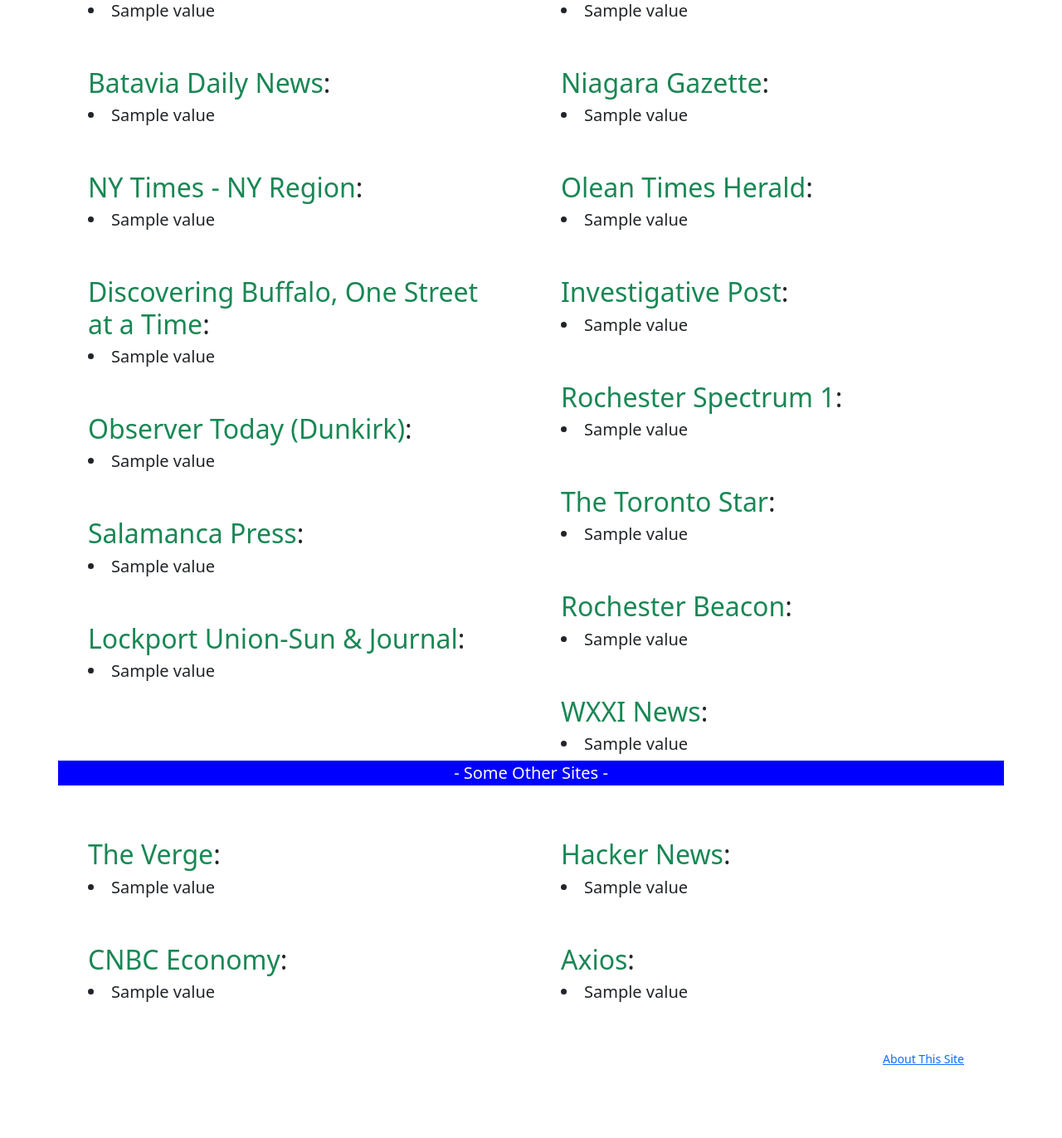
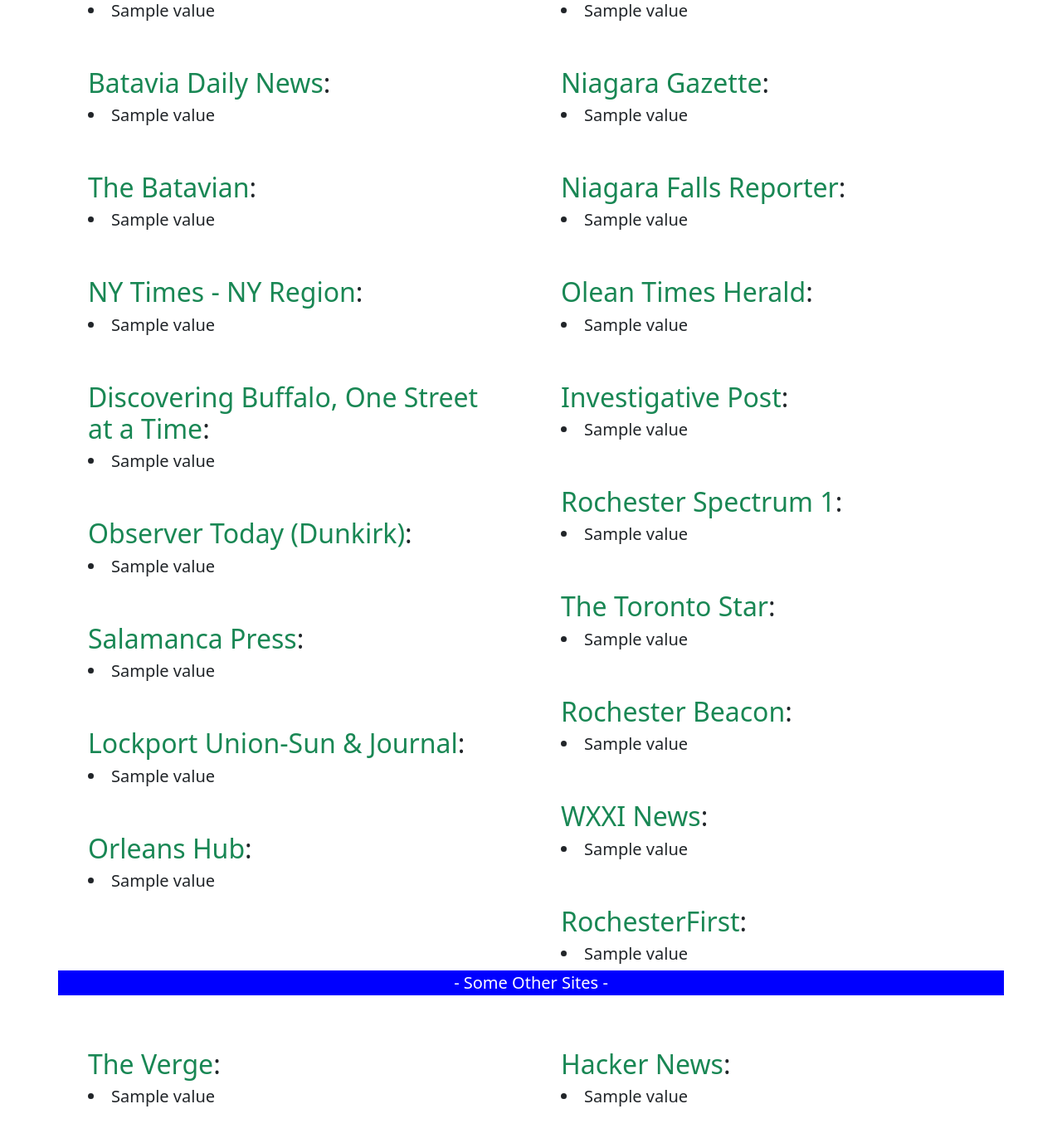
Before and after one commit to Blake-/wny-news, a Django app: template news/templates/index.html in a window 1280 px wide. Shown: the part 1059-2431 px from the top of the page at 83% size. Before the commit the page ends 2343 px from the top, so only its background shows below. Run offline with Django 3.2, Linux system fonts and the light colour scheme; the template is opened without the code that fills it: most values are stand-ins (such as "Sample title", 1, 10 or a date in 2020); some libraries are stand-ins or nearby versions.

Commit message:
new sites

```diff
--- a/news/templates/index.html
+++ b/news/templates/index.html
@@ -148,6 +148,23 @@
     </div>
     <!-- Batavia News -->
 
+    <!-- The Batavian -->
+    <div class="container d-block pt-5">
+      <h2><a href="https://www.thebatavian.com/" target="_blank" class="text-decoration-none text-success">The Batavian</a>: </h2>
+        {% if thebatavian_news %}
+            {% for value in thebatavian_news %}
+                <div class="d-flex">
+                 <h5 class="card-title">
+                  <li><a href="{{ value.url }}" target="_blank" class="text-decoration-none text-dark">{{ value.title }}</a>
+                 </h5>
+                </div>
+            {% endfor %}
+        {% else %}
+            <p class="lead">Something failed here last run.</p>
+        {% endif %}
+    </div>
+    <!-- The Batavian -->
+
     <!-- NYTimes News -->
     <div class="container d-block pt-5">
       <h2><a href="https://www.nytimes.com/section/nyregion" target="_blank" class="text-decoration-none text-success">NY Times - NY Region</a>: </h2>
@@ -232,6 +249,23 @@
         {% endif %}
     </div>
     <!-- Lockport Union-Sun & Journal -->
+
+    <!-- Orleans Hub -->
+    <div class="container d-block pt-5">
+      <h2><a href="https://orleanshub.com/" target="_blank" class="text-decoration-none text-success">Orleans Hub</a>: </h2>
+        {% if orleanshub_news %}
+            {% for value in orleanshub_news %}
+                <div class="d-flex">
+                 <h5 class="card-title">
+                  <li><a href="{{ value.url }}" target="_blank" class="text-decoration-none text-dark">{{ value.title }}</a>
+                 </h5>
+                </div>
+            {% endfor %}
+        {% else %}
+            <p class="lead">Something failed here last run.</p>
+        {% endif %}
+    </div>
+    <!-- Orleans Hub -->
 
       <!---------- Left Column Ends Here ---------->
 
@@ -361,6 +395,23 @@
     </div>
     <!-- Niagara Falls News -->
 
+    <!-- Niagara Falls Reporter -->
+    <div class="container d-block pt-5">
+      <h2><a href="https://niagarafallsreporter.com/" target="_blank" class="text-decoration-none text-success">Niagara Falls Reporter</a>: </h2>
+        {% if niagarafallsreporter_news %}
+            {% for value in niagarafallsreporter_news %}
+                <div class="d-flex">
+                 <h5 class="card-title">
+                  <li><a href="{{ value.url }}" target="_blank" class="text-decoration-none text-dark">{{ value.title }}</a>
+                 </h5>
+                </div>
+            {% endfor %}
+        {% else %}
+            <p class="lead">Something failed here last run.</p>
+        {% endif %}
+    </div>
+    <!-- Niagara Falls Reporter -->
+
 
     <!-- Olean News -->
     <div class="container d-block pt-5">
@@ -464,6 +515,22 @@
     </div>
     <!-- WXXI News -->
 
+    <!-- RochesterFirst -->
+    <div class="container d-block pt-5">
+      <h2><a href="https://www.rochesterfirst.com/" target="_blank" class="text-decoration-none text-success">RochesterFirst</a>: </h2>
+        {% if rochesterfirst_news %}
+            {% for value in rochesterfirst_news %}
+                <div class="d-flex">
+                 <h5 class="card-title">
+                  <li><a href="{{ value.url }}" target="_blank" class="text-decoration-none text-dark">{{ value.title }}</a>
+                 </h5>
+                </div>
+            {% endfor %}
+        {% else %}
+            <p class="lead">Something failed here last run.</p>
+        {% endif %}
+    </div>
+    <!-- RochesterFirst -->
 
 
     </div>
```
Also changed, not shown: news/views.py (+49 -1 lines).
